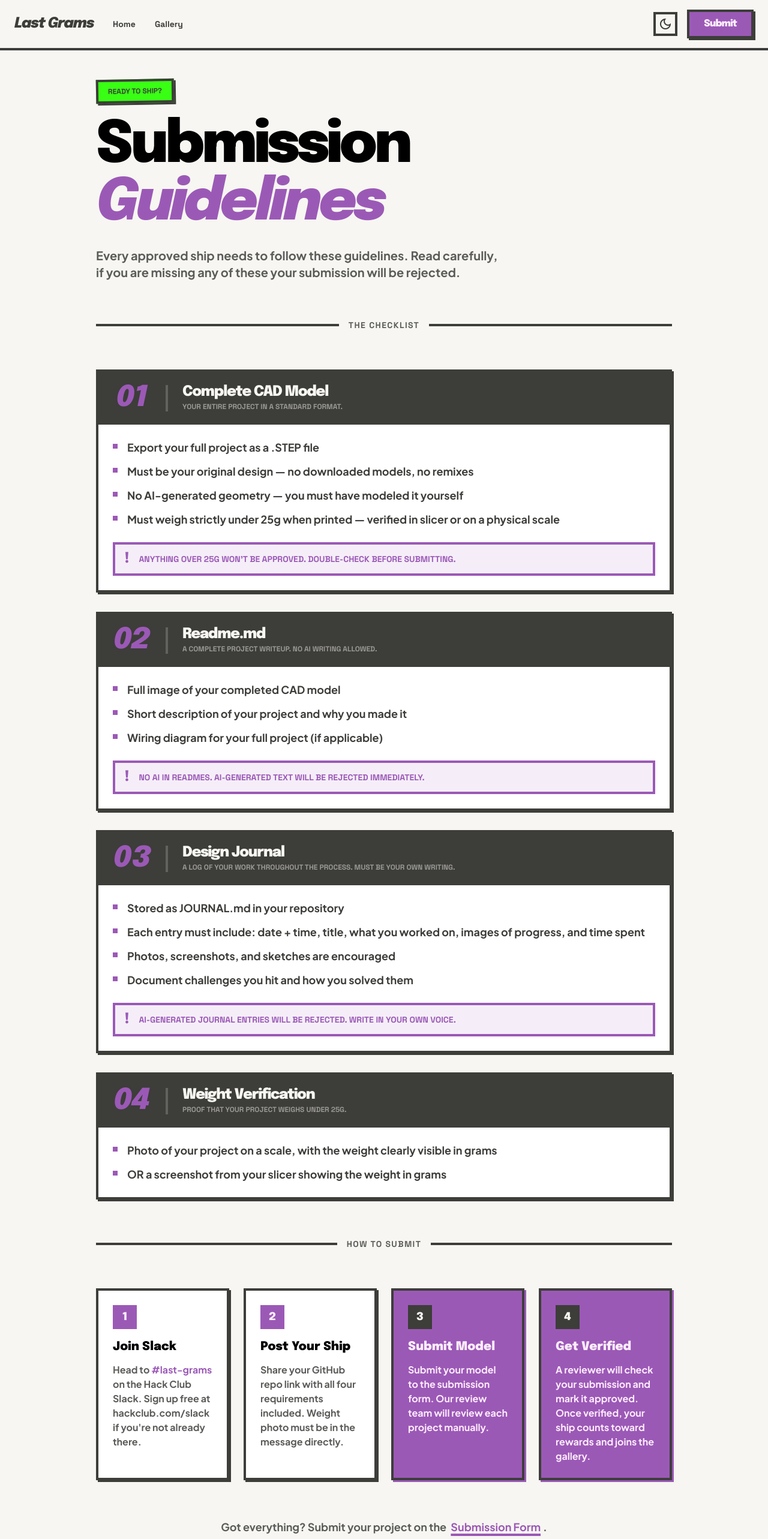
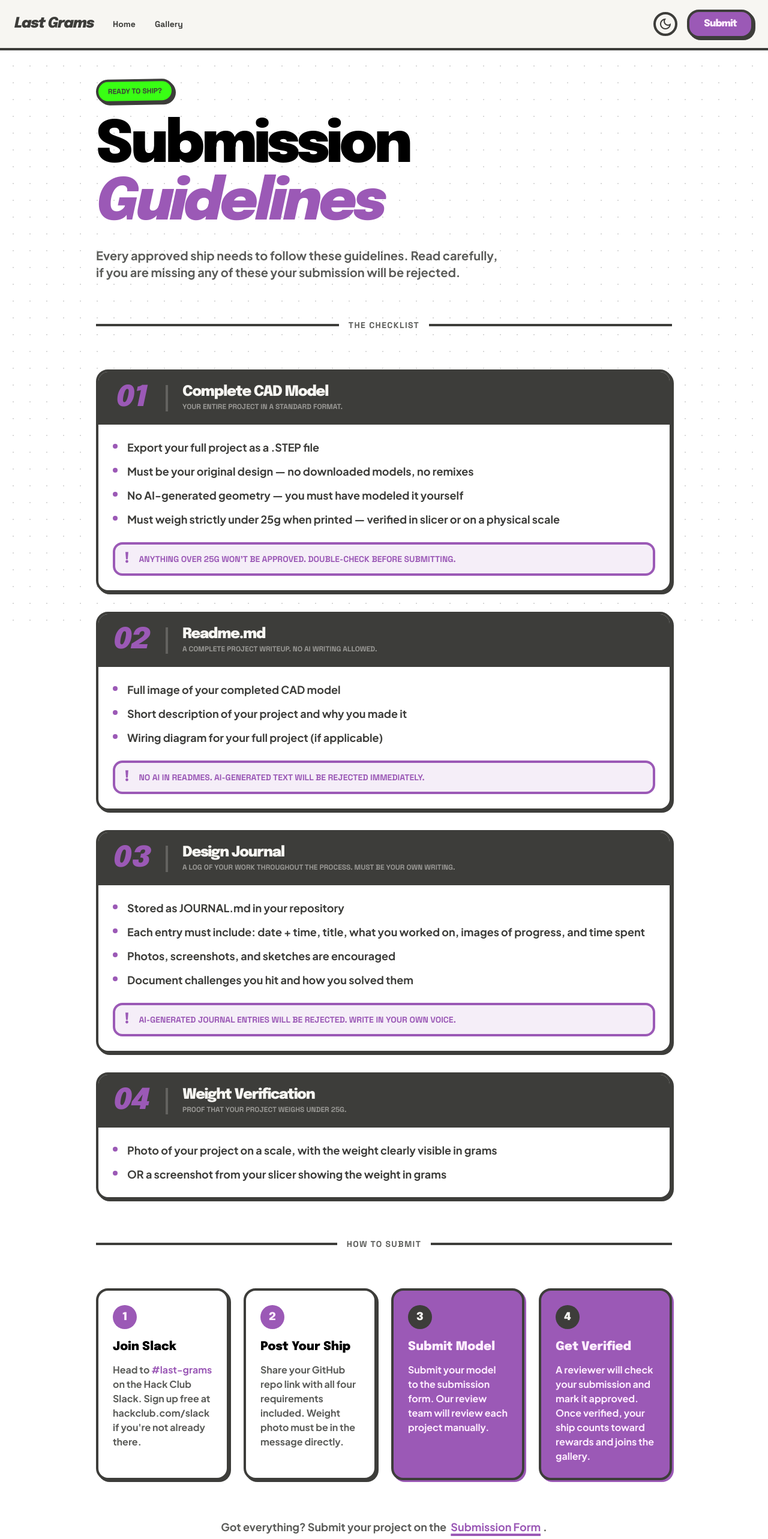
Before and after one commit to 2Mon/last-grams, a SvelteKit app: page /submission in a window 1280 px wide. Shown: the top 2566 px of the page at 60% size. Built offline with nearby package versions, Linux system fonts and the light colour scheme.

Commit message:
style: add rounded corners everywhere + bouncy hover-lift utility

```diff
--- a/src/layout.css
+++ b/src/layout.css
@@ -44,6 +44,7 @@
 
 @utility hard-shadow {
   box-shadow: 3px 3px 0px 0px #3d3d3a;
+  border-radius: var(--radius-lg);
   .dark & {
     box-shadow: 3px 3px 0px 0px #F7F6F2;
   }
@@ -51,8 +52,16 @@
 
 @utility hard-shadow-primary {
   box-shadow: 3px 3px 0px 0px #9b59b6;
+  border-radius: var(--radius-lg);
   .dark & {
     box-shadow: 3px 3px 0px 0px #e8b4f8;
+  }
+}
+
+@utility hover-lift {
+  transition: transform 0.2s cubic-bezier(0.34, 1.56, 0.64, 1);
+  &:hover {
+    transform: translateY(-4px);
   }
 }
 
--- a/src/routes/+layout.svelte
+++ b/src/routes/+layout.svelte
@@ -37,7 +37,7 @@
 	<link rel="icon" href={favicon} />
 </svelte:head>
 
-<div class="{darkMode ? 'dark' : ''} min-h-screen bg-background dark:bg-on-surface transition-colors">
+<div class={darkMode ? 'dark' : ''}>
 <div class="dot-bg" bind:this={dotBg}></div>
 
 <!-- Nav -->
@@ -66,7 +66,7 @@
 	<div class="flex items-center gap-4">
 		<button
 			onclick={() => (darkMode = !darkMode)}
-			class="w-10 h-10 flex items-center justify-center border-4 border-on-surface dark:border-background text-on-surface dark:text-background hover:bg-surface-container dark:hover:bg-surface-container-highest transition-colors"
+			class="w-10 h-10 flex items-center justify-center border-4 border-on-surface dark:border-background text-on-surface dark:text-background hover:bg-surface-container dark:hover:bg-surface-container-highest transition-colors rounded-xl"
 			aria-label="Toggle dark mode"
 		>
 			<span class="material-symbols-outlined text-xl">
@@ -74,7 +74,7 @@
 			</span>
 		</button>
 		<a
-			class="bg-primary text-on-primary border-4 border-on-surface dark:border-background px-6 py-2 font-headline font-black tracking-tighter hard-shadow active-press hover:translate-x-[2px] hover:translate-y-[2px] hover:shadow-none transition-all"
+			class="bg-primary text-on-primary border-4 border-on-surface dark:border-background px-6 py-2 font-headline font-black tracking-tighter hard-shadow active-press hover:translate-x-[2px] hover:translate-y-[2px] hover:shadow-none transition-all rounded-xl"
 			href="{base}/submission"
 		>
 			Submit
@@ -95,13 +95,13 @@
 	</div>
 	<div class="flex justify-center gap-6 h-full items-center">
 		<a
-			class="font-label font-bold text-sm text-on-primary hover:bg-on-surface hover:text-surface dark:hover:bg-background dark:hover:text-on-surface transition-colors p-2"
+			class="font-label font-bold text-sm text-on-primary hover:bg-on-surface hover:text-surface dark:hover:bg-background dark:hover:text-on-surface transition-colors p-2 rounded-lg"
 			href="https://github.com/2Mon/last-grams"
 			target="_blank"
 			rel="noopener noreferrer">GitHub</a
 		>
 		<a
-			class="font-label font-bold text-sm text-on-primary hover:bg-on-surface hover:text-surface dark:hover:bg-background dark:hover:text-on-surface transition-colors p-2"
+			class="font-label font-bold text-sm text-on-primary hover:bg-on-surface hover:text-surface dark:hover:bg-background dark:hover:text-on-surface transition-colors p-2 rounded-lg"
 			href="https://hackclub.com"
 			target="_blank"
 			rel="noopener noreferrer">Hack Club HQ</a
--- a/src/routes/submission/+page.svelte
+++ b/src/routes/submission/+page.svelte
@@ -63,7 +63,7 @@
 
   <!-- Header -->
   <header class="space-y-6">
-    <div class="inline-block bg-success-neon dark:bg-success-neon border-4 border-on-surface px-4 py-2 hard-shadow rotate-[-1deg]">
+    <div class="inline-block bg-success-neon dark:bg-success-neon border-4 border-on-surface px-4 py-2 hard-shadow rotate-[-1deg] rounded-full">
       <p class="font-label font-bold uppercase text-xs text-on-surface">Ready to Ship?</p>
     </div>
     <h1 class="font-headline font-black text-6xl md:text-8xl tracking-tighter leading-none dark:text-background">
@@ -84,7 +84,7 @@
   <!-- Requirements -->
   <section class="space-y-8">
     {#each requirements as req}
-      <div class="border-4 border-on-surface dark:border-background bg-surface-container-lowest dark:bg-surface-container-highest hard-shadow hover-lift transition-all">
+      <div class="border-4 border-on-surface dark:border-background bg-surface-container-lowest dark:bg-surface-container-highest hard-shadow hover-lift transition-all rounded-xl overflow-hidden">
 
         <!-- Header bar -->
         <div class="bg-on-surface dark:bg-background text-surface dark:text-on-surface px-6 py-5 flex items-center gap-6">
@@ -99,13 +99,13 @@
         <div class="p-6 space-y-3">
           {#each req.items as item}
             <div class="flex items-start gap-4">
-              <div class="w-2 h-2 bg-primary mt-2 shrink-0"></div>
+              <div class="w-2 h-2 bg-primary mt-2 shrink-0 rounded-full"></div>
               <p class="font-body font-bold text-lg text-on-surface dark:text-background">{item}</p>
             </div>
           {/each}
 
           {#if req.warning}
-            <div class="mt-6 border-4 border-primary bg-primary/10 px-4 py-3 flex items-center gap-4">
+            <div class="mt-6 border-4 border-primary bg-primary/10 px-4 py-3 flex items-center gap-4 rounded-lg">
               <span class="font-headline font-black text-primary text-2xl shrink-0 leading-none">!</span>
               <p class="font-label font-black uppercase text-sm text-primary">{req.warning}</p>
             </div>
@@ -125,23 +125,23 @@
 
   <!-- How to Submit -->
   <section class="grid grid-cols-1 md:grid-cols-4 gap-6">
-    <div class="border-4 border-on-surface dark:border-background bg-surface-container-lowest dark:bg-surface-container-highest p-6 hard-shadow hover-lift transition-all">
-      <div class="w-10 h-10 bg-primary text-on-primary font-headline font-black text-lg flex items-center justify-center mb-4">1</div>
+    <div class="border-4 border-on-surface dark:border-background bg-surface-container-lowest dark:bg-surface-container-highest p-6 hard-shadow hover-lift transition-all rounded-xl">
+      <div class="w-10 h-10 bg-primary text-on-primary font-headline font-black text-lg flex items-center justify-center mb-4 rounded-full">1</div>
       <h3 class="font-headline font-black text-xl mb-3 dark:text-background">Join Slack</h3>
       <p class="font-body font-bold text-base text-on-surface-variant dark:text-background/70">Head to <span class="text-primary">#last-grams</span> on the Hack Club Slack. Sign up free at hackclub.com/slack if you're not already there.</p>
     </div>
-    <div class="border-4 border-on-surface dark:border-background bg-surface-container-lowest dark:bg-surface-container-highest p-6 hard-shadow hover-lift transition-all">
-      <div class="w-10 h-10 bg-primary text-on-primary font-headline font-black text-lg flex items-center justify-center mb-4">2</div>
+    <div class="border-4 border-on-surface dark:border-background bg-surface-container-lowest dark:bg-surface-container-highest p-6 hard-shadow hover-lift transition-all rounded-xl">
+      <div class="w-10 h-10 bg-primary text-on-primary font-headline font-black text-lg flex items-center justify-center mb-4 rounded-full">2</div>
       <h3 class="font-headline font-black text-xl mb-3 dark:text-background">Post Your Ship</h3>
       <p class="font-body font-bold text-base text-on-surface-variant dark:text-background/70">Share your GitHub repo link with all four requirements included. Weight photo must be in the message directly.</p>
     </div>
-    <div class="border-4 border-on-surface bg-primary text-on-primary p-6 hard-shadow-primary hover-lift transition-all">
-      <div class="w-10 h-10 bg-on-surface text-surface font-headline font-black text-lg flex items-center justify-center mb-4">3</div>
+    <div class="border-4 border-on-surface bg-primary text-on-primary p-6 hard-shadow-primary hover-lift transition-all rounded-xl">
+      <div class="w-10 h-10 bg-on-surface text-surface font-headline font-black text-lg flex items-center justify-center mb-4 rounded-full">3</div>
       <h3 class="font-headline font-black text-xl mb-3">Submit Model</h3>
       <p class="font-body font-bold text-base">Submit your model to the submission form. Our review team will review each project manually.</p>
     </div>
-    <div class="border-4 border-on-surface bg-primary text-on-primary p-6 hard-shadow-primary hover-lift transition-all">
-      <div class="w-10 h-10 bg-on-surface text-surface font-headline font-black text-lg flex items-center justify-center mb-4">4</div>
+    <div class="border-4 border-on-surface bg-primary text-on-primary p-6 hard-shadow-primary hover-lift transition-all rounded-xl">
+      <div class="w-10 h-10 bg-on-surface text-surface font-headline font-black text-lg flex items-center justify-center mb-4 rounded-full">4</div>
       <h3 class="font-headline font-black text-xl mb-3">Get Verified</h3>
       <p class="font-body font-bold text-base">A reviewer will check your submission and mark it approved. Once verified, your ship counts toward rewards and joins the gallery.</p>
     </div>
@@ -151,7 +151,7 @@
   <div class="text-center space-y-4">
     <p class="font-body font-bold text-lg text-on-surface-variant dark:text-background/70">
       Got everything? Submit your project on the
-      <a href="https://forms.hackclub.com" target="_blank" class="text-primary underline decoration-4 underline-offset-4 hover:bg-primary hover:text-on-primary transition-colors px-1">Submission Form</a>.
+      <a href="https://forms.hackclub.com" target="_blank" class="text-primary underline decoration-4 underline-offset-4 hover:bg-primary hover:text-on-primary transition-colors px-1 rounded">Submission Form</a>.
     </p>
   </div>
 
```
Also changed, not shown: src/routes/+page.svelte (+23 -23 lines), src/routes/gallery/+page.svelte (+11 -11 lines).
